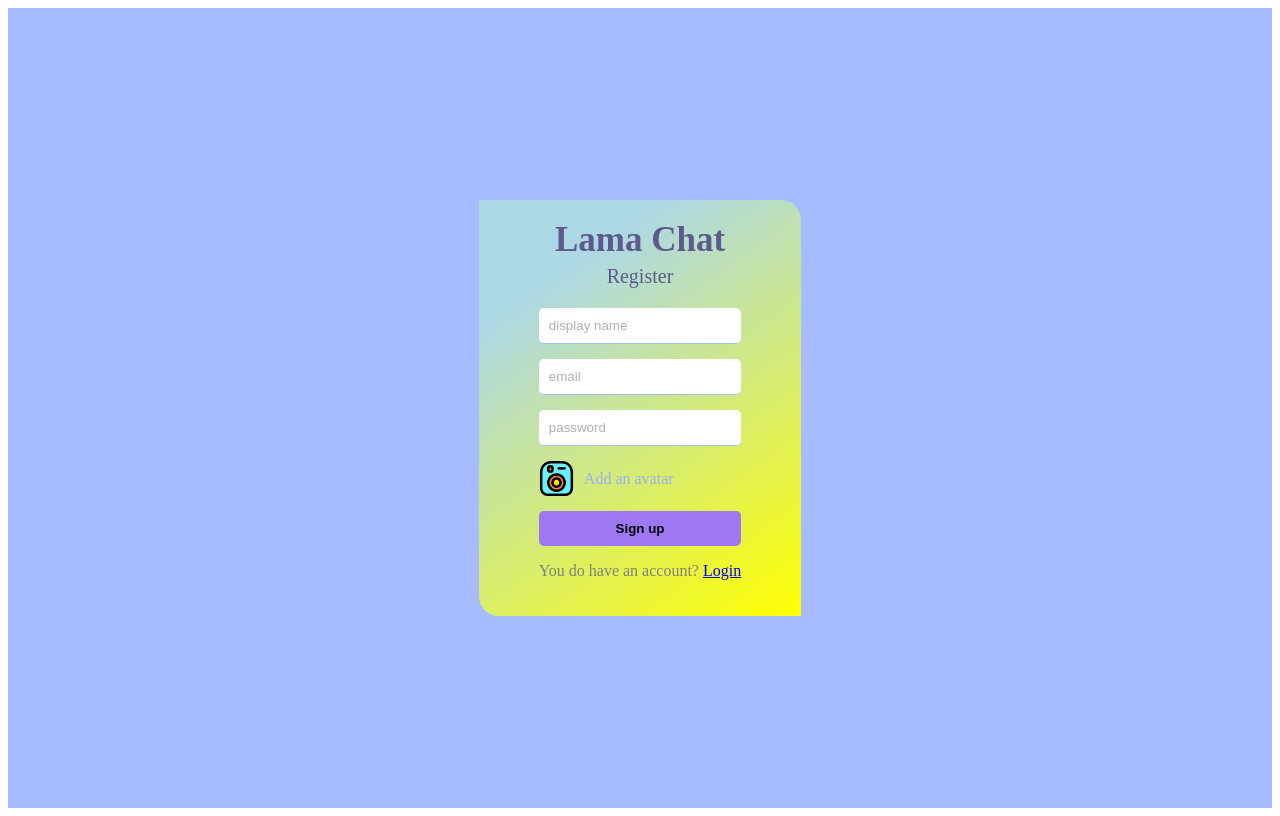
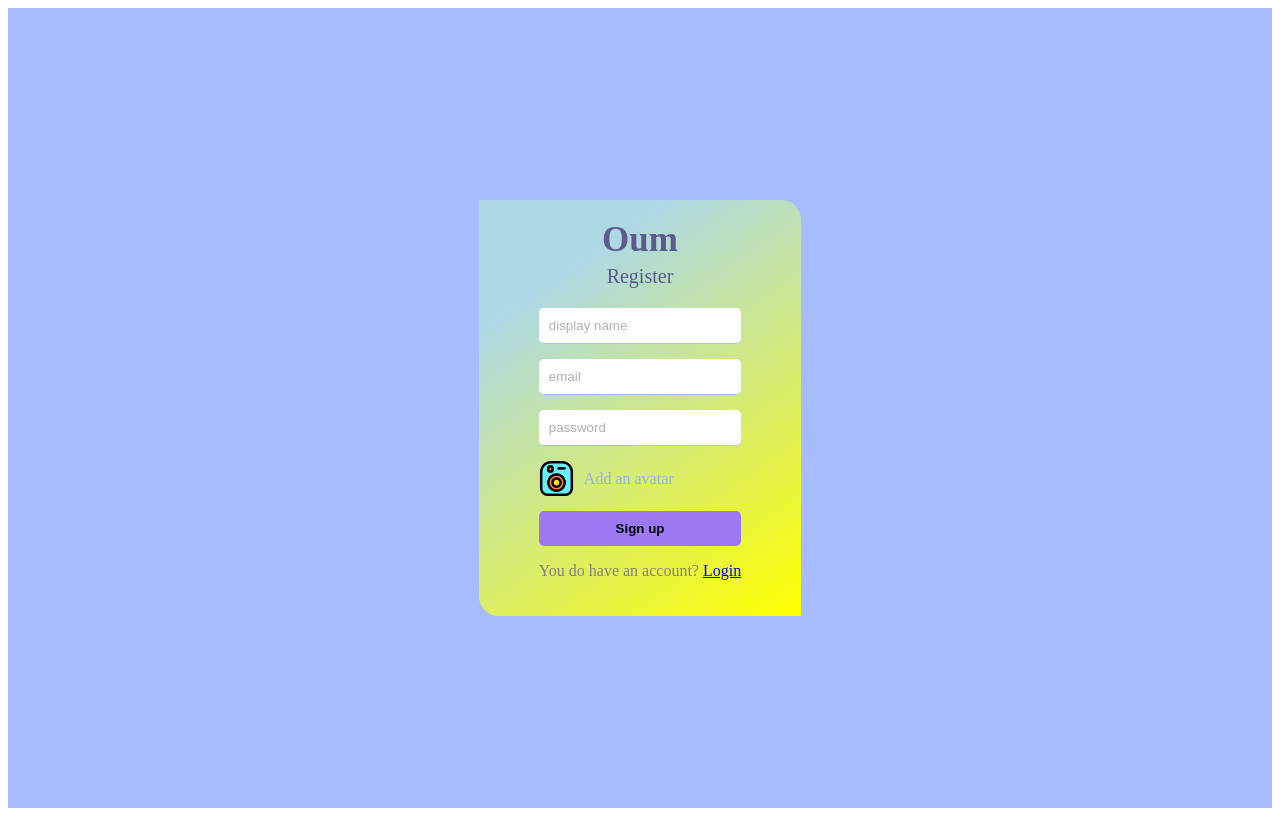
Before and after one commit to sonusharma2332001/ChatApp, a React (Create React App) app: page /register in a window 1280 px wide. Built offline with nearby package versions, Linux system fonts and the light colour scheme; no server answers.

Commit message:
Update Register.js

```diff
--- a/src/Pages/Register.js
+++ b/src/Pages/Register.js
@@ -55,7 +55,7 @@
   return (
     <div className="formContainer">
       <div className="formWrapper">
-        <span className="logo">Lama Chat</span>
+        <span className="logo">Oum</span>
         <span className="title">Register</span>
         <form onSubmit={handleSubmit}>
           <input required type="text" placeholder="display name" />
```
